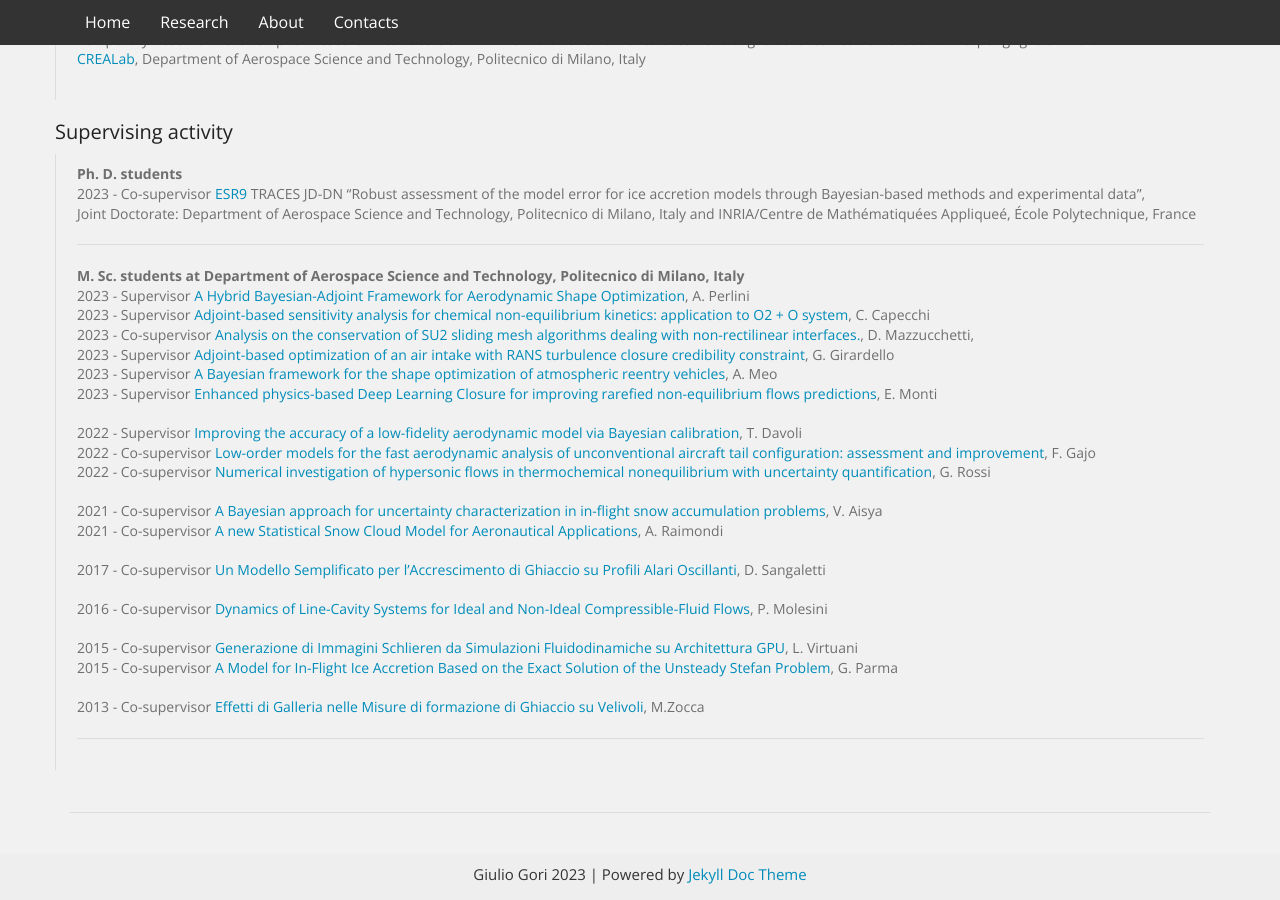
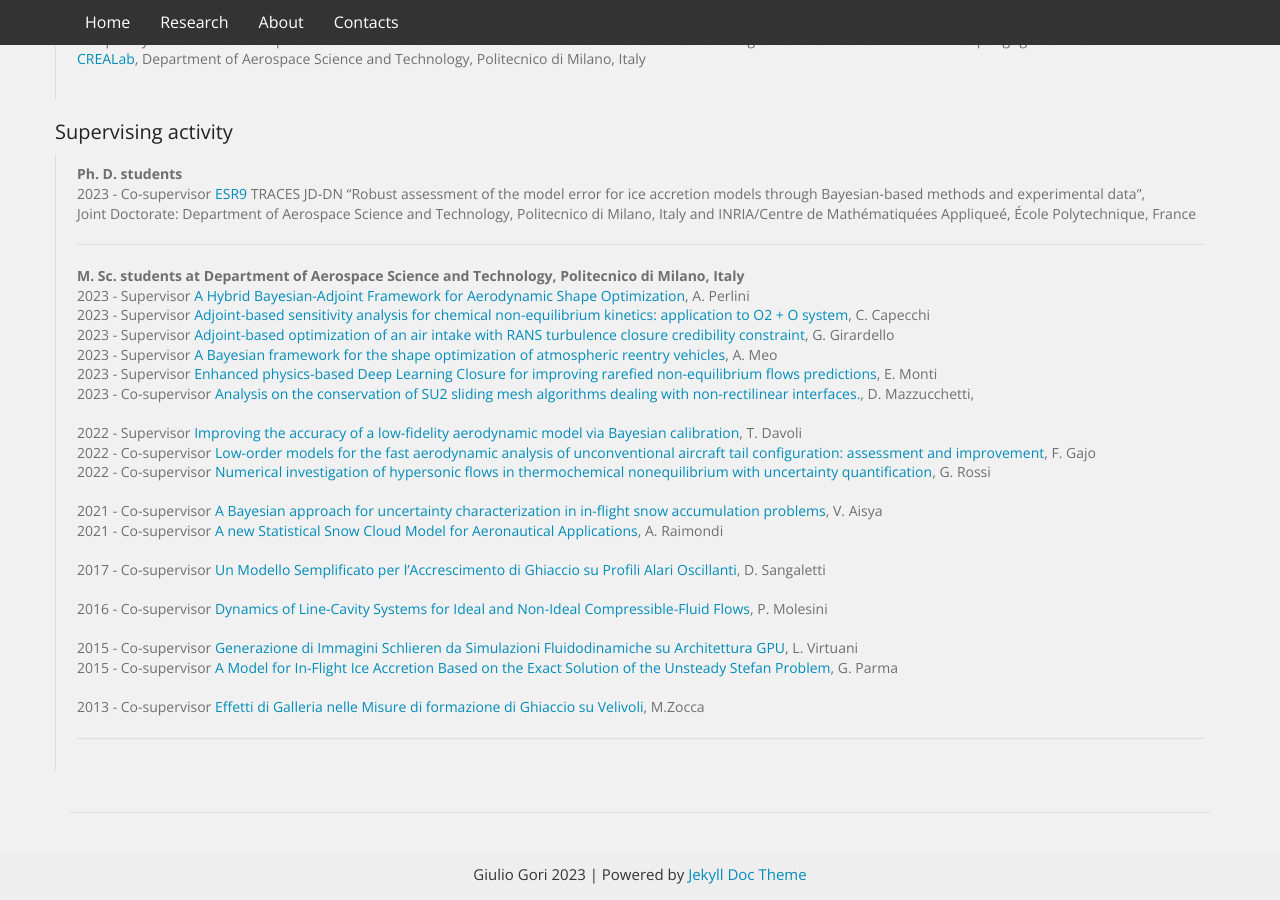
Before and after one commit to LaSerpe/LaSerpe.github.io, a Jekyll site: the page built from index.html, in a window 1280 px wide and 900 px high, scrolled down 2446 px. Built offline with Jekyll 4.4.1, drawn with Linux system fonts in a browser that asks for light colours; nearby versions of some CDN libraries; library files that are not in the unit come from our copies; some of the changed lines change nothing that is shown.

```diff
--- a/index.html
+++ b/index.html
@@ -170,10 +170,10 @@
 			      <dt><b>M. Sc. students at Department of Aerospace Science and Technology, Politecnico di Milano, Italy</b></dt>
 			      		<dd>2023 - Supervisor <a >A Hybrid Bayesian-Adjoint Framework for Aerodynamic Shape Optimization</a>, A. Perlini<br>
 			      		<dd>2023 - Supervisor <a href="https://hdl.handle.net/10589/215309">Adjoint-based sensitivity analysis for chemical non-equilibrium kinetics: application to O2 + O system</a>, C. Capecchi<br>
-			      		<dd>2023 - Co-supervisor <a href="https://hdl.handle.net/10589/215267">Analysis on the conservation of SU2 sliding mesh algorithms dealing with non-rectilinear interfaces.</a>, D. Mazzucchetti,<br>
 						<dd>2023 - Supervisor <a >Adjoint-based optimization of an air intake with RANS turbulence closure credibility constraint</a>, G. Girardello<br>
 						<dd>2023 - Supervisor <a href="https://hdl.handle.net/10589/209157">A Bayesian framework for the shape optimization of atmospheric reentry vehicles</a>, A. Meo<br>
 						<dd>2023 - Supervisor <a >Enhanced physics-based Deep Learning Closure for improving rarefied non-equilibrium flows predictions</a>, E. Monti<br>
+						<dd>2023 - Co-supervisor <a href="https://hdl.handle.net/10589/215267">Analysis on the conservation of SU2 sliding mesh algorithms dealing with non-rectilinear interfaces.</a>, D. Mazzucchetti,<br>
 						<br>
 						<dd>2022 - Supervisor <a >Improving the accuracy of a low-fidelity aerodynamic model via Bayesian calibration</a>, T. Davoli<br>
 						<dd>2022 - Co-supervisor <a href="http://hdl.handle.net/10589/190446">Low-order models for the fast aerodynamic analysis of unconventional aircraft tail configuration: assessment and improvement</a>, F. Gajo<br>
```
